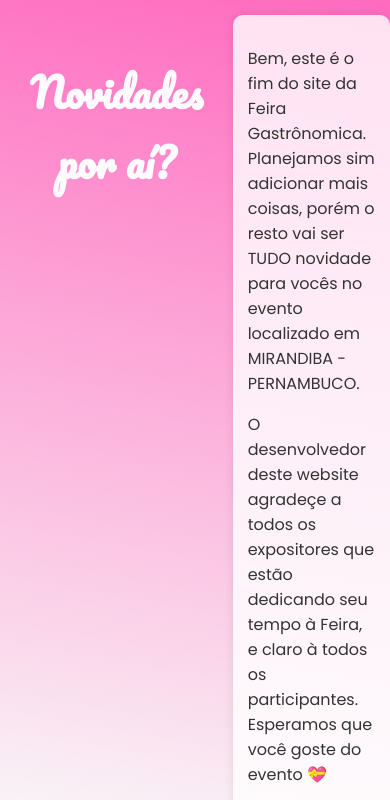
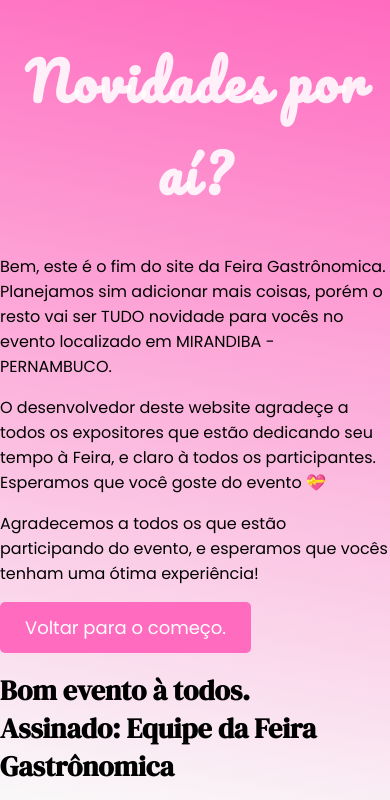
Before and after one commit to FeiraGastronomica/feira-gastronomica, a plain HTML site: page fim.html in a window 390 px wide. Shown: the top 800 px of the page. Drawn offline with Linux system fonts and the light colour scheme.

Commit message:
Update sorteios.css

```diff
--- a/sorteios.css
+++ b/sorteios.css
@@ -1,87 +1,24 @@
-@import url('https://fonts.googleapis.com/css2?family=Poppins:ital@0;1&family=Source+Code+Pro&display=swap');
-@import url('https://fonts.googleapis.com/css2?family=Pacifico&family=Poppins:ital@0;1&family=Source+Code+Pro&display=swap');
-@import url('https://fonts.googleapis.com/css2?family=Poppins:wght@300&family=Pacifico&family=Quicksand:wght@300&display=swap');
-@import url('https://fonts.googleapis.com/css2?family=Alfa+Slab+One&family=Pacifico&family=Poppins:ital,wght@0,100;0,200;0,300;0,400;0,500;0,600;0,700;0,900;1,100;1,200;1,300;1,400;1,500;1,600;1,700;1,800;1,900&family=Source+Code+Pro&display=swap');
+@import url('https://fonts.googleapis.com/css2?family=Poppins:wght@400&family=Pacifico&family=Quicksand:wght@400&display=swap');
+@import url('https://fonts.googleapis.com/css2?family=Alfa+Slab+One&family=Pacifico&family=Poppins:wght@400&display=swap');
 @import url('https://fonts.googleapis.com/css2?family=DM+Serif+Display&display=swap');
 
 body {
   background: linear-gradient(190deg, #ff6bbf, #f9f9f9);
   margin: 0;
   font-family: 'Poppins', 'Pacifico', 'Quicksand', sans-serif;
-    background-attachment: fixed;
-    background-repeat: no-repeat;
-    background-size: cover;
-    display: flex;
-    justify-content: flex-start;
-    animation: gradientMovement 10s infinite alternate;
 }
 
-@keyframes gradientMovement {
-    0% {
-        background-position: 0% 50%;
-    }
-    100% {
-        background-position: 100% 50%;
-    }
-}
-.vertical-center {
+.container {
   display: flex;
-    flex-direction: column;
+  align-items: center;
   justify-content: center;
-    align-items: center;
   height: 100vh;
-    padding: 20px;
-}
-
-.welcome-text {
-    font-family: 'Pacifico', sans-serif;
-    background: rgba(134, 7, 245, 0);
-    border-radius: 10px;
-    padding: 20px;
-    color: rgba(255, 255, 255, 0.962);
   text-align: center;
-}
-
-.sobre-sorteio {
-    font-family: 'Poppins', sans-serif;
-    background-color: rgba(255, 255, 255, 0.8);
-    padding: 20px;
-    border-radius: 15px;
-    opacity: 1;
-    overflow-y: auto;
-    box-sizing: border-box;
-    margin-top: 20px;
-    color: #333;
-    box-shadow: 0 0 10px rgba(0, 0, 0, 0.1); /* Adicionando sombra */
-}
-
-.sobre-sorteio > h1 {
-    color: #f44594; /* Cor para o título */
-    text-align: center;
-    margin-bottom: 10px;
-}
-
-.sobre-sorteio > p {
-    font-size: 20px;
-}
-
-.sobre-sorteio ul {
-    list-style-type: disc; /* Estilo de marcadores de lista */
-    padding-left: 20px; /* Adicionando recuo para a lista */
-}
-
-.sobre-sorteio li {
-    margin-bottom: 5px;
-}
-
-.sobre-sorteio a {
-    color: #45a2f4; /* Cor dos links */
-    text-decoration: none; /* Removendo sublinhado dos links */
 }
 
 .nextPageBtn > button {
   padding: 15px 30px;
-    font-size: 18px;
+  font-size: 20px; /* Aumentei o tamanho da fonte */
   font-family: 'Poppins', sans-serif; /* Corrigido a definição da fonte */
   background-color: #ff6bbf;
   color: #fff;
@@ -96,61 +33,63 @@ body {
 }
 
 .nextPageBtn > footer {
-    font-size: 12px;
+  font-size: 14px; /* Aumentei o tamanho da fonte */
   font-family: 'DM Serif Display', serif;
+}
+
+.sobre-feira-um {
+  background-color: white;
+  font-family: 'Poppins', sans-serif;
+  font-weight: normal;
+  font-size: 20px;
+  padding: 20px;
+  letter-spacing: 0;
+  border-radius: 10px;
+  opacity: 1;
+  color: #333;
+}
+
+.welcome-text {
+  font-family: 'Pacifico', monospace;
+  letter-spacing: 2.2px;
+  margin-bottom: 20px;
+  font-weight: normal; /* Alterei para a fonte ser normal em vez de "light" */
+  background: #00000000;
+  align-items: center;
+  align-self: center;
+  justify-content: center;
+  text-align: center;
+  color: #ffffffdf; /* Adicionando a cor branca ao texto */
+  flex: 1;/* Espaçamento à direita para evitar sobreposição com a lista */
 }
 
 /* Adicionando media query para dispositivos móveis */
 @media (max-width: 768px) {
   body {
-        font-size: 14px;
+    font-size: 16px; /* Reduzindo o tamanho da fonte para dispositivos móveis */
   }
 
-    .content {
-        padding: 10px;
+  .container {
+    flex-direction: column; /* Mudando a direção do layout para empilhado em dispositivos móveis */
+  }
+
+  .nextPageBtn > button {
+    padding: 12px 25px; /* Ajustando o padding do botão para dispositivos móveis */
+    font-size: 18px; /* Ajustando o tamanho da fonte do botão para dispositivos móveis */
+  }
+
+  .sobre-feira-um {
+    font-size: 18px; /* Ajustando o tamanho da fonte para dispositivos móveis */
   }
 
   .welcome-text {
-        font-size: 20px;
-        margin-bottom: 10px;
+    font-size: 26px; /* Ajustando o tamanho da fonte para dispositivos móveis */
   }
 
-    .sobre-sorteio {
-        font-size: 16px;
-        padding: 15px;
-        border-radius: 10px;
-        margin-top: 15px;
+  .sobre-feira-dois,
+  .sobre-feira-três {
+    font-size: 16px; /* Ajustando o tamanho da fonte para dispositivos móveis */
   }
 
-    .sobre-sorteio h1 {
-        font-size: 18px;
-        margin-bottom: 10px;
+  /* Adicione outros estilos para divs conforme necessário */
 }
-
-    .sobre-sorteio p {
-        font-size: 16px;
-        margin-bottom: 10px;
-    }
-
-    .footerButton {
-        margin-top: 15px;
-    }
-
-    .nextPageBtn button {
-        padding: 12px 25px;
-        font-size: 16px;
-    }
-
-    .nextPageBtn footer {
-        font-size: 10px;
-    }
-}
-
-@keyframes moveGradient {
-    0% {
-        background-position: 0% 50%;
-    }
-    100% {
-        background-position: 100% 50%;
-    }
-}
```
Lines whose indentation alone changed are shown as unchanged.
